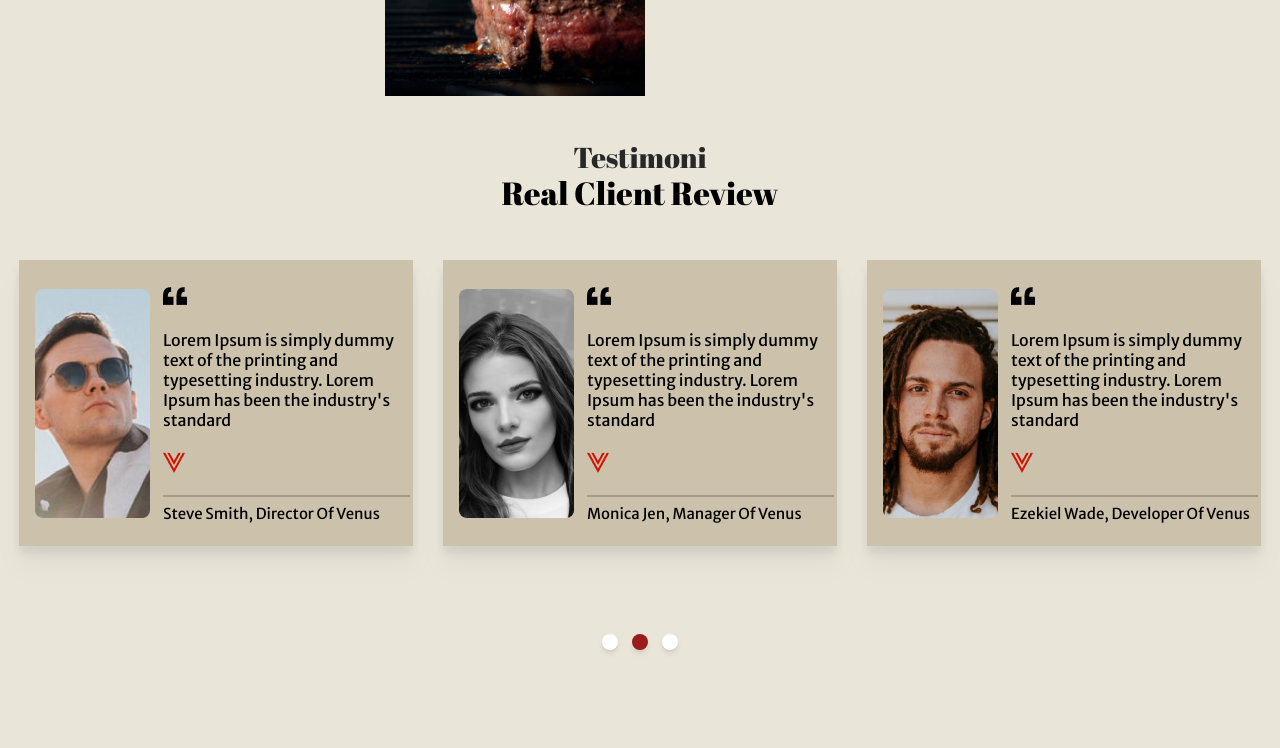
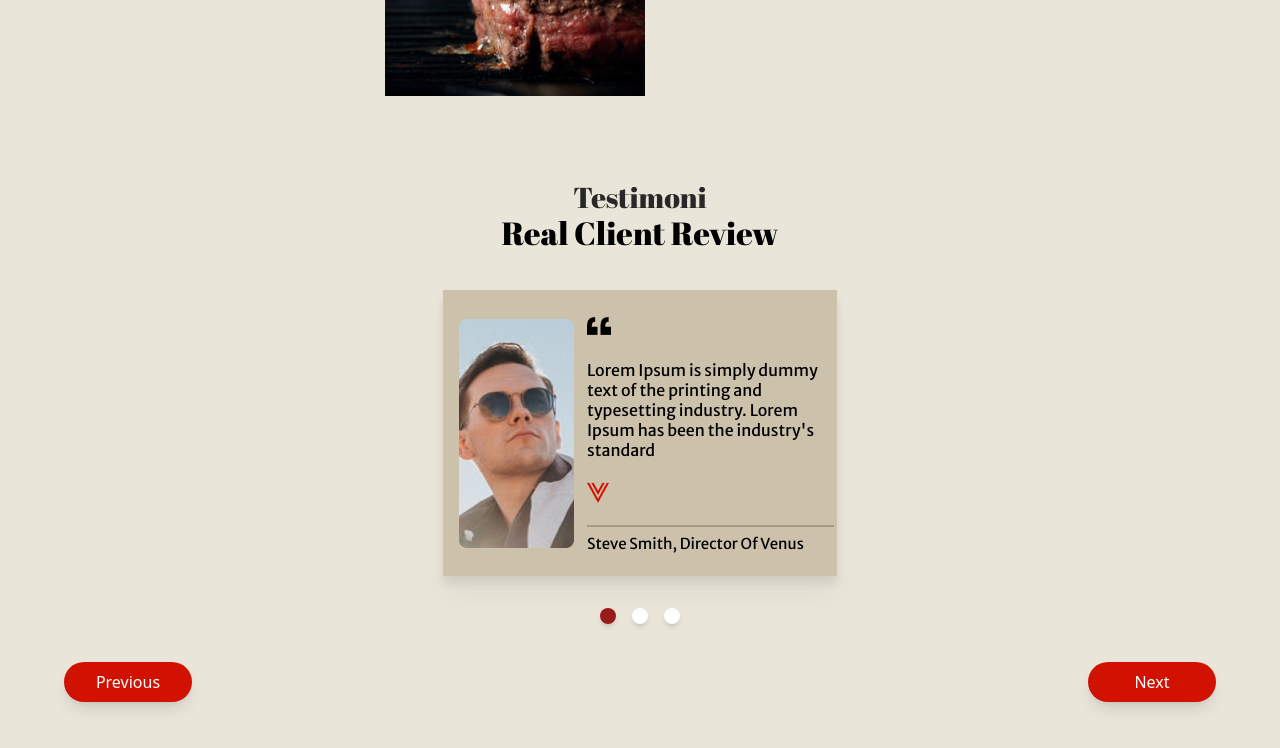
Before and after one commit to JailsonVicente/restaurant-lp, a Next.js app: page / in a window 1280 px wide. Shown: the part 5080-5828 px from the top of the page. Built offline with nearby package versions, Linux system fonts and the light colour scheme.

Commit message:
slider testimoni

```diff
--- a/src/components/about/ButtonAbout.tsx
+++ b/src/components/about/ButtonAbout.tsx
@@ -9,6 +9,7 @@ export default function ButtonAbout(props: ButtonProps){
             rounded-full bg-[#D21200]
             shadow-lg
             hover:bg-[#913229]
+            active:-translate-y-1
         `}>
             <span className={`
                 text-[#EAE5D9] text-2xl text-center leading-none
--- /dev/null
+++ b/src/components/about/SliderTestimoni.tsx
@@ -0,0 +1,76 @@
+import { useState } from "react"
+import CardTestimoni from "./CardTestimoni"
+
+export default function SliderTestimoni() {
+
+    type Slide = {
+        card: React.ReactNode;
+    }
+
+    const slides: Slide[] = [
+        {
+            card: <CardTestimoni ImageUrl="/assets/steve.png" Name="Steve Smith, Director Of Venus" />
+        },
+        {
+            card: <CardTestimoni ImageUrl="/assets/monica.png" Name="Monica Jen, Manager Of Venus" />
+        },
+        {
+            card: <CardTestimoni ImageUrl="/assets/ezekiel.png" Name="Ezekiel Wade, Developer Of Venus" />
+        },
+    ];
+
+    const [currentIndex, setCurrentIndex] = useState(0)
+
+    const prevSlide = () => {
+        const isFirstSlide = currentIndex === 0;
+        const newIndex = isFirstSlide ? slides.length - 1 : currentIndex - 1;
+        setCurrentIndex(newIndex);
+    }
+
+    const nextSlide = () => {
+        const isLastSlide = currentIndex === slides.length - 1;
+        const newIndex = isLastSlide ? 0 : currentIndex + 1;
+        setCurrentIndex(newIndex);
+    }
+
+    const goToSlide = (slideIndex: any) => {
+        setCurrentIndex(slideIndex);
+    }
+
+    return (
+        <div className={`
+            flex flex-col items-center
+            w-[90vw] h-auto gap-4
+        `}>
+            <div className="">
+                {slides[currentIndex].card}
+            </div>
+            <div className='flex top-4 justify-center py-2'>
+                {slides.map((slide, slideIndex) => (
+                    <div key={slideIndex} onClick={() => goToSlide(slideIndex)} className=''>
+                        <input type="radio" id={`radio-${slideIndex}`} checked={currentIndex === slideIndex} readOnly className="hidden" />
+                        <label htmlFor={`radio-${slideIndex}`} className="custom-radio"></label>
+                    </div>
+                ))}
+            </div>
+            <div className="flex justify-between w-full">
+                <button onClick={prevSlide} className={`
+                    w-32 h-10
+                    rounded-full bg-[#D21200]
+                    shadow-lg
+                    hover:bg-[#913229]
+                    text-white
+                    active:-translate-y-1
+                `}>Previous</button>
+                <button onClick={nextSlide} className={`
+                    w-32 h-10
+                    rounded-full bg-[#D21200]
+                    shadow-lg
+                    hover:bg-[#913229]
+                    text-white
+                    active:-translate-y-1
+                `}>Next</button>
+            </div>
+        </div>
+    )
+}
--- a/src/components/about/Testimoni.tsx
+++ b/src/components/about/Testimoni.tsx
@@ -1,5 +1,6 @@
 import Image from "next/image"
 import CardTestimoni from "./CardTestimoni"
+import SliderTestimoni from "./SliderTestimoni"
 
 
 export default function Testimoni(){
@@ -7,45 +8,11 @@ export default function Testimoni(){
         <div className={`
             pb-[50px] flex flex-col items-center
         `}>
-            <div className="text-center">
+            <div className="text-center my-10">
                 <h2>Testimoni</h2>
                 <h1>Real Client Review</h1>
             </div>
-
-            <Banner></Banner>
-
+            <SliderTestimoni/>
         </div>
     )
 }
-
-function Slider(){
-    return(
-        <div>
-
-        </div>
-    )
-}
-
-function Banner() {
-    return(
-        <div className={`
-            flex flex-col  items-center
-            my-[50px]
-        `}>
-            <div className="flex gap-[30px]">
-                <CardTestimoni ImageUrl="/assets/steve.png" Name="Steve Smith, Director Of Venus"/>
-                <CardTestimoni ImageUrl="/assets/monica.png" Name="Monica Jen, Manager Of Venus"/>
-                <CardTestimoni ImageUrl="/assets/ezekiel.png" Name="Ezekiel Wade, Developer Of Venus"/>
-            </div>
-
-            <div className="">
-                <span className="flex gap-[14px] mt-[88px]">
-                    <div className="w-[16px] h-[16px] rounded-full bg-white shadow-md"></div>
-                    <div className="w-[16px] h-[16px] rounded-full bg-red-800 shadow-md"></div>
-                    <div className="w-[16px] h-[16px] rounded-full bg-white shadow-md"></div>
-                </span>
-            </div>
-
-        </div>
-    )
-}
--- a/src/components/contact/Reserve.tsx
+++ b/src/components/contact/Reserve.tsx
@@ -3,18 +3,19 @@ import Image from "next/image";
 export default function Reserve() {
     return (
         <div className={`
-        text-black w-full flex flex-col gap-6 m-2
+        text-black w-[90vw]  flex flex-col gap-6 m-2
         md:max-w-[540px] md:ml-[38px]
         `}>
             <h1>Reserve Your Seat</h1>
-            <p className="text-[25px]">Lorem Ipsum is simply dummy text of the printing and typesetting industry. Lorem Ipsum has been the industry's standard</p>
-            <div className="w-full">
+            <p className="text-[25px] w-full">Lorem Ipsum is simply dummy text of the printing and typesetting industry. Lorem Ipsum has been the industry's standard</p>
+            <div className="w-full flex justify-center">
                 <button className={`
                 font-['Abril-Fatface']
                 flex  justify-between border-b-2 border-black
                 items-center px-[14px] font-bold w-full p-2
                 text-3xl mb-6
                 hover:bg-zinc-300 hover:rounded-lg
+                active:-translate-y-1
             `}>
                     Book Now
                     <Image
--- a/src/components/header/ToggleMenu.tsx
+++ b/src/components/header/ToggleMenu.tsx
@@ -19,6 +19,7 @@ const ToggleMenu = () => {
                 className={`
                     hover:scale-110 lg:hidden  w-[60px] h-[60px]
                     fixed right-4 top-8 z-50
+                    active:-translate-y-1
                 `}
                 onClick={toggleMenu}
                 id='toggleIcon'
@@ -56,13 +57,6 @@ const ToggleMenu = () => {
                             <Link href={"#Contact"} onClick={closeMenu}>Contact</Link>
                         </li>
                     </ul>
-                    {/* <button className={`
-                        w-[40px] h-[40px] bg-black
-                        border-[2px] border-white rounded-full
-                        m-[20px]
-                    `} onClick={closeMenu}>
-                        <span className='text-xl leading-none'>X</span>
-                    </button> */}
                 </div>
             )}  {(
                 <div className='hidden lg:block'>
--- a/src/components/healthy/Healthy.tsx
+++ b/src/components/healthy/Healthy.tsx
@@ -62,7 +62,7 @@ function HealthyBox() {
                         />
                     </div>
                     <div>
-                        <button className="rounded-full bg-white w-[126px] h-[126px] text-black">ReadMore</button>
+                        <button className="rounded-full bg-white w-[126px] h-[126px] text-black active:-translate-y-1">ReadMore</button>
                     </div>
                 </div>
             </div>
--- a/src/components/menu/Button.tsx
+++ b/src/components/menu/Button.tsx
@@ -9,6 +9,7 @@ export default function Button(props: ButtonProps){
             rounded-full bg-[#D21200]
             shadow-lg
             hover:bg-[#913229]
+            active:-translate-y-1
         `}>
             <span className={`
                 text-[#EAE5D9] text-2xl text-center leading-none
--- a/src/styles/globals.css
+++ b/src/styles/globals.css
@@ -49,3 +49,22 @@ p {
   font-weight: 400;
   line-height: normal;
 }
+
+.custom-radio {
+  width: 16px;
+  height: 16px;
+  background-color: white; /* Cor de fundo quando não checado */
+  border: none;
+  border-radius: 50%;
+  display: inline-block;
+  --tw-shadow: 0 4px 6px -1px rgb(0 0 0 / 0.1), 0 2px 4px -2px rgb(0 0 0 / 0.1);
+  --tw-shadow-colored: 0 4px 6px -1px var(--tw-shadow-color), 0 2px 4px -2px var(--tw-shadow-color);
+  box-shadow: var(--tw-ring-offset-shadow, 0 0 #0000), var(--tw-ring-shadow, 0 0 #0000), var(--tw-shadow);
+  cursor: pointer;
+  margin: 8px;
+}
+
+input[type="radio"]:checked + .custom-radio {
+  background-color: rgb(153 27 27 / var(--tw-bg-opacity)); /* Cor de fundo quando checado */
+  border: none;
+}
```
